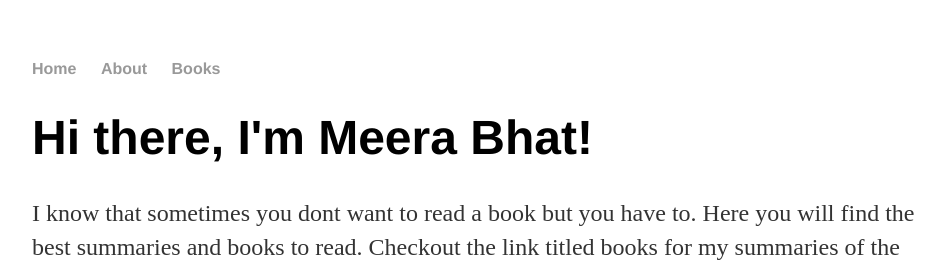
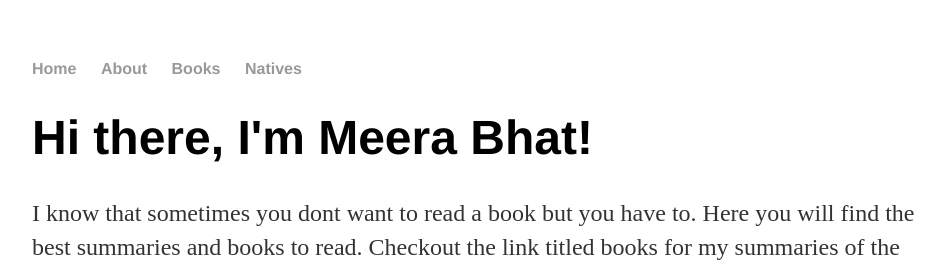
Before and after one commit to meerkatbhat/meerkatbhat, a Jekyll site: the page built from index.html, in a window 1280 px wide. Shown: the top 262 px of the page, without its empty margins (160-1105 px from the left). Built offline with Jekyll 4.4.1, drawn with Linux system fonts in a browser that asks for light colours.

Commit message:
Update default.html

```diff
--- a/_layouts/default.html
+++ b/_layouts/default.html
@@ -12,6 +12,7 @@
 		        	<li><a href="/about">About</a></li>
 	        		<!--<li><a href="/cv">CV</a></li>-->
 	        		<li><a href="/books">Books</a></li>
+				<li><a href="/NA">Natives</a></li>
 	    		</ul>
 			</nav>
 			<div class="container">
```
